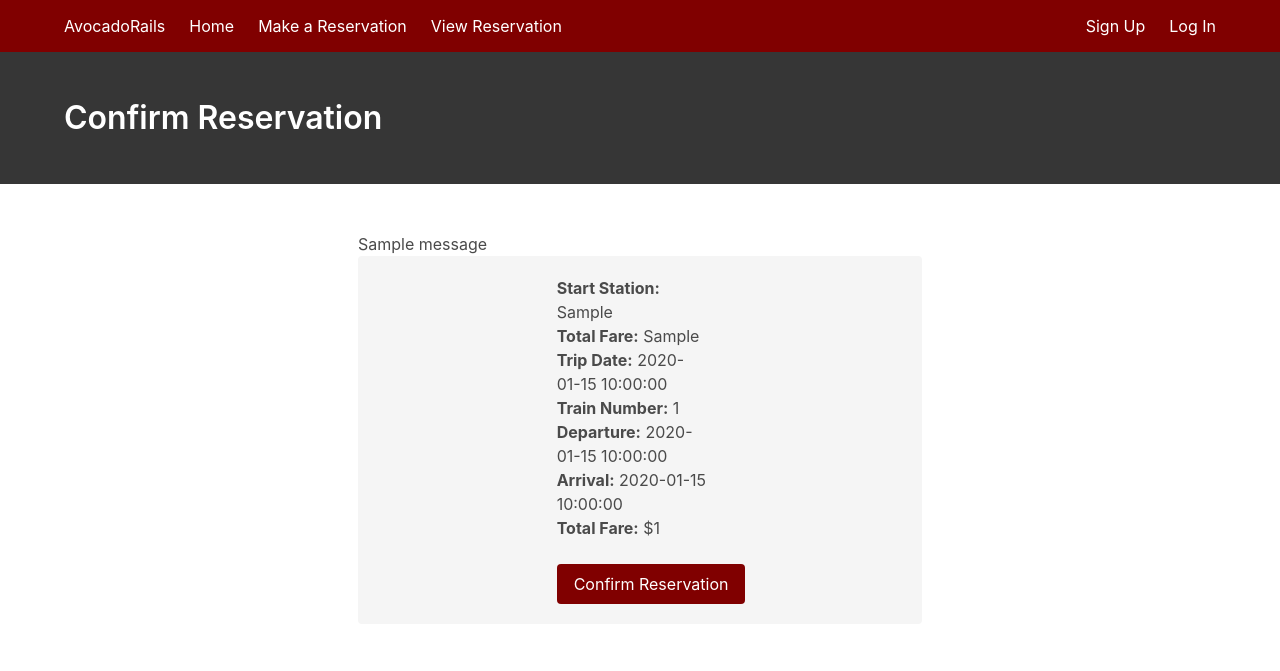
After one commit to ahalyasanjiv/RailroadProject, a Flask app: template rrapp/templates/confirmreservation.html in a window 1280 px wide. The commit adds this page. Shown: the top 671 px of the page. Run offline with Flask 2, Linux system fonts and the light colour scheme; the template is opened without the code that fills it: most values are stand-ins (such as "Sample title", 1, 10 or a date in 2020); one stand-in notice (Sample message) is shown; some libraries are stand-ins or nearby versions.

Commit message:
Added reservation making

```diff
--- a/rrapp/static/css/main.css
+++ b/rrapp/static/css/main.css
@@ -1,4 +1,8 @@
 #chooseReservation {
+	background-color:#800000;
+}
+
+#confirmReservation {
 	background-color:#800000;
 }
 
--- a/rrapp/templates/base.html
+++ b/rrapp/templates/base.html
@@ -19,7 +19,8 @@
 			<div class="navbar-menu">
 				<div class="navbar-start">
 					<a class="navbar-item" href="/">Home</a>
-					<a class="navbar-item" href="/">Change Reservation</a>
+					<a class="navbar-item" href="{{ url_for('chooseTrip') }}">Make a Reservation</a>
+					<a class="navbar-item" href="/">View Reservation</a>
 				</div>
 				<div class="navbar-end">
 
--- a/rrapp/templates/choosetrip.html
+++ b/rrapp/templates/choosetrip.html
@@ -20,7 +20,7 @@
 				<h2 class="title is-1 has-text-centered">
 		        	Choose a Train
 		   		</h2>
-		    <h2 class="subtitle is-3 has-text-centered">Total Fare: ${{ 100 }}</h2>
+		    <h2 class="subtitle is-3 has-text-centered"></h2>
 		    {% with messages = get_flashed_messages() %}
 	          {% if messages %}
 	            <div class=flashes>
@@ -30,7 +30,7 @@
 	            </div>
 	          {% endif %}
 	        {% endwith %}
-		    <form action="{{ url_for('choosetrip') }}" method="POST">
+		    <form action="{{ url_for('chooseTrip') }}" method="POST">
 		    	<input type="radio" name="train" value=-1 style="visibility: hidden;" checked/>
 		    {% for train in available_trains %}
 		    	<div class="notification is-dark">
--- /dev/null
+++ b/rrapp/templates/confirmreservation.html
@@ -0,0 +1,49 @@
+{% extends "base.html" %}
+
+{% block content %}
+<section class="hero is-dark">
+<div class="hero-body">
+  <div class="container">
+    <h1 class="title">
+      Confirm Reservation
+    </h1>
+  </div>
+</div>
+</section>
+<div class ="hero-body">
+	<div class="container ">
+		<div class="columns">
+			<div class="column is-one-quarter">
+			</div>
+			<div class="column is-half">
+		    {% with messages = get_flashed_messages() %}
+	          {% if messages %}
+	            <div class=flashes>
+	              {% for message in messages %}
+	                {{ message }}
+	              {% endfor %}
+	            </div>
+	          {% endif %}
+	        {% endwith %}
+		    <form action="{{ url_for('confirmReservation') }}" method="POST">
+		    <div class="notification">
+		    	<div class="columns">
+				<div class="column is-one-third"></div>
+				<div class="column is-one-third">
+		    	<p><strong>Start Station:</strong> {{ trip_info.start_station}}</p>
+		    	<p><strong>Total Fare:</strong> {{ trip_info.end_station}}</p>
+		    	<p><strong>Trip Date:</strong> {{ trip_info.trip_date}}</p>
+		    	<p><strong>Train Number:</strong> {{ trip_info.train_id}}</p>
+		    	<p><strong>Departure:</strong> {{ trip_info.time_in}}</p>
+		    	<p><strong>Arrival:</strong> {{ trip_info.time_out}}</p>
+		    	<p><strong>Total Fare:</strong> ${{ trip_info.total_fare}}</p><br>
+				<input type="submit" name="submit" id="confirmReservation" value="Confirm Reservation" style="background-color:#800000;" class="button is-dark">
+				</div>
+				</div>
+			</div>
+			</form>
+			</div>
+		</div>
+	</div>
+</div>
+{% endblock %}
--- a/rrapp/templates/index.html
+++ b/rrapp/templates/index.html
@@ -1,5 +1,6 @@
 {% extends "base.html" %}
 {% block content %}
 <div class="section">
+	{{ resID }}
 </div>
 {% endblock %}
--- a/rrapp/templates/login.html
+++ b/rrapp/templates/login.html
@@ -10,7 +10,7 @@
 	    <h1 class="title has-text-centered">
 	      	Login
 	    </h1>
-    	<form method="POST" action="/login">
+    	<form method="POST" action="{{ url_for('login') }}">
     		{{ form.hidden_tag() }}
     		{% with messages = get_flashed_messages() %}
 		        {% if messages %}
--- a/rrapp/templates/signup.html
+++ b/rrapp/templates/signup.html
@@ -20,7 +20,7 @@
 					<h2 class="title is-3 has-text-centered">
 			        Sign Up Page
 			    </h2>
-			    <form method="POST" action="/signup">
+			    <form method="POST" action="{{ url_for('signup') }}">
 
 					{{ form.hidden_tag() }}
 		    		{% with messages = get_flashed_messages() %}
```
Also changed, not shown: rrapp/models.py (+17 -2 lines), rrapp/routes.py (+31 -3 lines).
